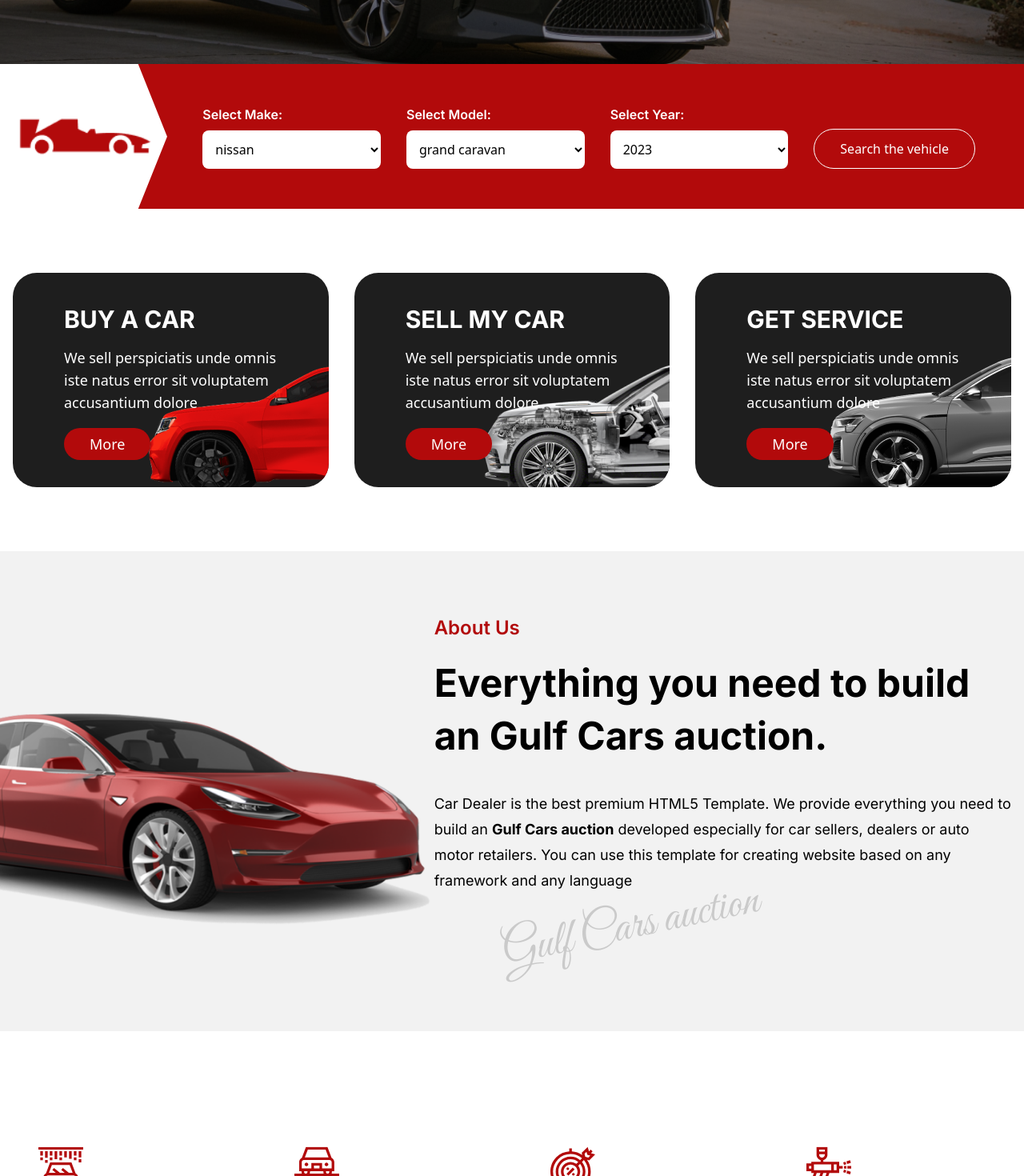
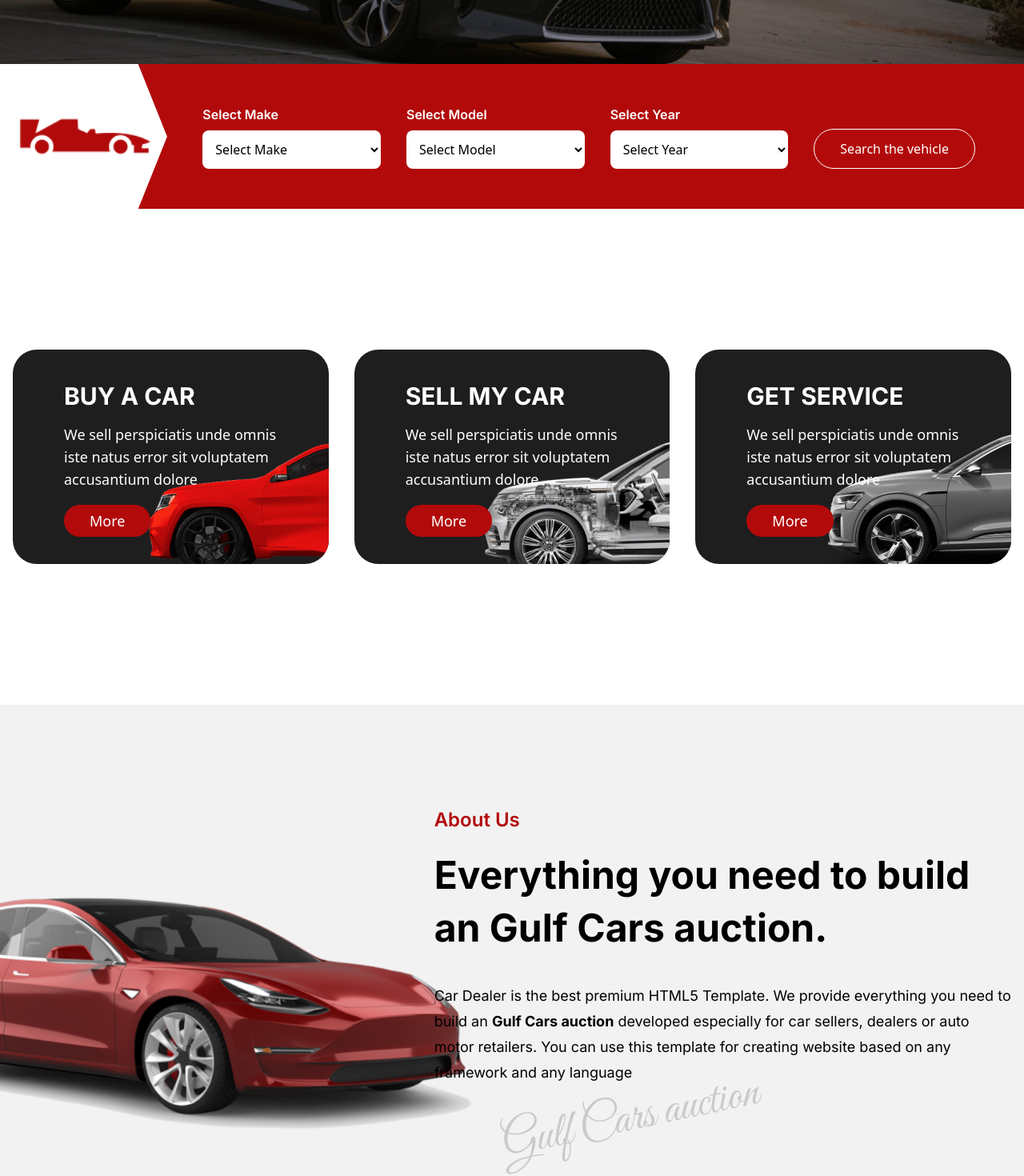
Before and after one commit to 11Shafayet/gulf-auction, a React (Vite) app: page / in a window 1280 px wide. Shown: the part 720-2190 px from the top of the page at 80% size. Built offline with nearby package versions, Linux system fonts and the light colour scheme.

Commit message:
swiper updated, footer logo updated

```diff
--- a/src/components/home/About.jsx
+++ b/src/components/home/About.jsx
@@ -3,7 +3,7 @@ import aboutImage from '/images/about-car.png';
 const About = () => {
   return (
     <div
-      className="relative py-20 bg-secondary bg-cover bg-left bg-no-repeat z-10"
+      className="relative py-20 md:py-32 bg-secondary bg-cover bg-left bg-no-repeat z-10"
       style={{ backgroundImage: `url(${aboutImage})` }}
     >
       <div className="absolute inset-0 bg-white bg-opacity-50 -z-10 block lg:hidden" />
--- a/src/components/home/PopularCars.jsx
+++ b/src/components/home/PopularCars.jsx
@@ -102,19 +102,22 @@ const PopularCars = () => {
                       <div key={i}>
                         <Swiper
                           modules={[Navigation]}
-                          //   navigation={{ nextEl: '.arrow-right', prevEl: '.arrow-left' }}
-                          navigation={true}
+                          navigation={{
+                            nextEl: '.arrow-right',
+                            prevEl: '.arrow-left',
+                          }}
+                          // navigation={true}
                           className="mySwiper relative overflow-hidden"
                         >
-                          {/* <div className="flex gap-x-4 justify-center items-center absolute top-4 right-4 z-100">
-                          <button className="arrow-left">
-                            <FaArrowLeft size={20} />
-                          </button>
+                          <div className="flex gap-x-4 justify-center items-center absolute top-4 right-4 z-[1000]">
+                            <button className="arrow-left bg-white p-3.5 rounded-full hover:bg-primary hover:text-white duration-300">
+                              <FaArrowLeft size={20} />
+                            </button>
 
-                          <button className="arrow-right">
-                            <FaArrowRight size={20} />
-                          </button>
-                        </div> */}
+                            <button className="arrow-right bg-white p-3.5 rounded-full hover:bg-primary hover:text-white duration-300">
+                              <FaArrowRight size={20} />
+                            </button>
+                          </div>
                           {images.map((car, j) => (
                             <SwiperSlide
                               key={j}
@@ -132,7 +135,7 @@ const PopularCars = () => {
                               >
                                 {count}
                               </div>
-                              <div className="relative p-5 z-10">
+                              <div className="relative bottom-6 left-8 right-8 z-10">
                                 <h4 className="text-primary font-secondary text-2xl font-bold capitalize">
                                   {title}
                                 </h4>
--- a/src/components/home/VehicleSearch.jsx
+++ b/src/components/home/VehicleSearch.jsx
@@ -3,15 +3,15 @@ import carAbstract from '/images/car-abstract.png';
 
 const selectOptions = [
   {
-    title: 'Select Make:',
+    title: 'Select Make',
     options: ['nissan', 'dodge', 'subaru'],
   },
   {
-    title: 'Select Model:',
+    title: 'Select Model',
     options: ['grand caravan', 'nx', 'subaru'],
   },
   {
-    title: 'Select Year:',
+    title: 'Select Year',
     options: [
       '2023',
       '2022',
@@ -92,10 +92,15 @@ const VehicleSearch = () => {
                     onChange={(e) => stateSetter(e.target.value)}
                     className="bg-white p-3 rounded-lg focus:border-0 focus:outline-none w-full"
                   >
+                    <option className="uppercase" defaultValue={title} hidden>
+                      {title}
+                    </option>
                     {options.map((option, j) => (
-                      <option className="uppercase" value={option} key={j}>
-                        {option}
-                      </option>
+                      <>
+                        <option className="uppercase" value={option} key={j}>
+                          {option}
+                        </option>
+                      </>
                     ))}
                   </select>
                 </div>
--- a/src/components/home/WhatWeOffer.jsx
+++ b/src/components/home/WhatWeOffer.jsx
@@ -29,7 +29,7 @@ const ourOffers = [
 
 const WhatWeOffer = () => {
   return (
-    <div className="py-20">
+    <div className="py-20 md:py-44">
       <div className="container mx-auto px-4">
         <div className="grid lg:grid-cols-3 gap-4 md:gap-8">
           {ourOffers?.map((offer, i) => {
```
Also changed, not shown: public/images/logo-wide.png.
